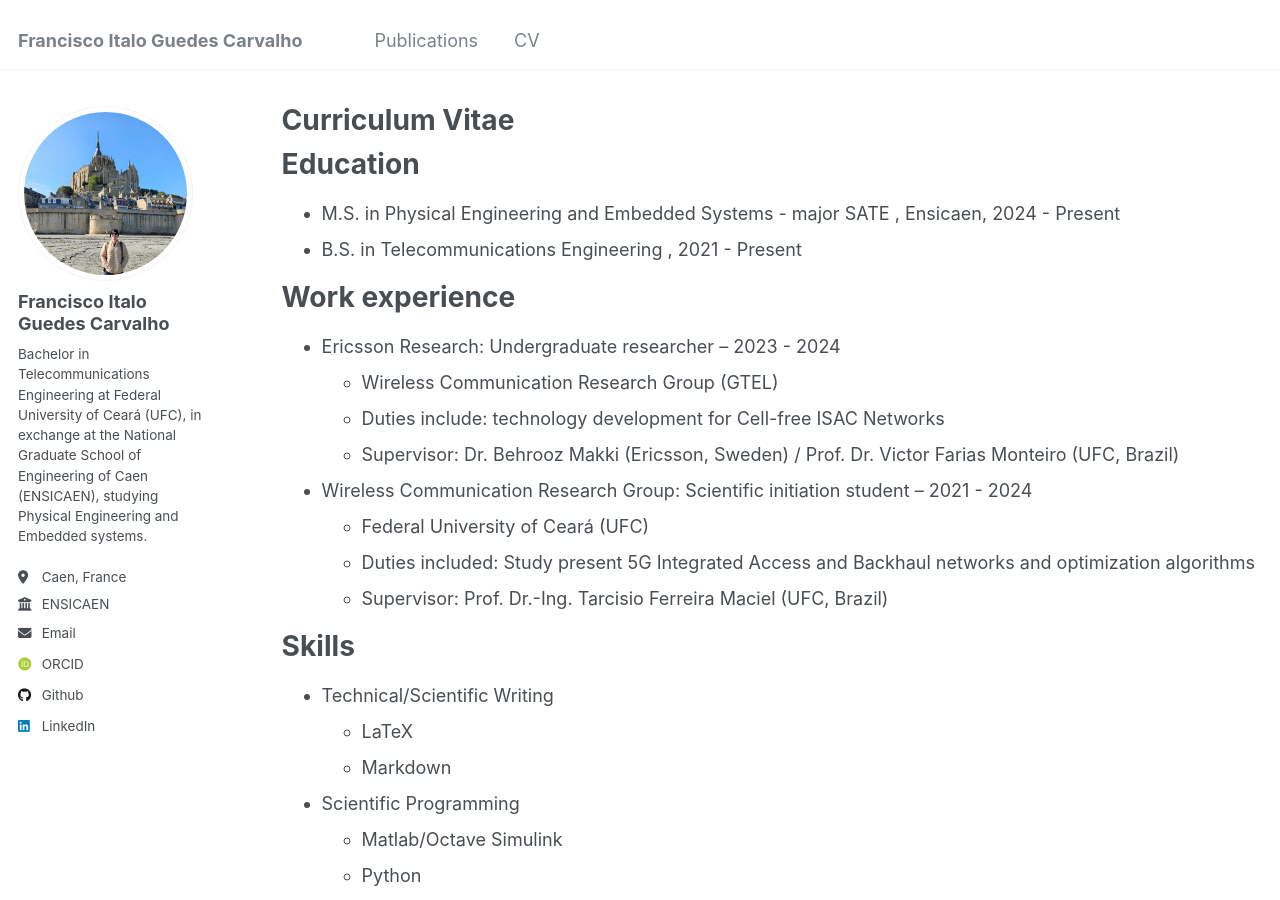
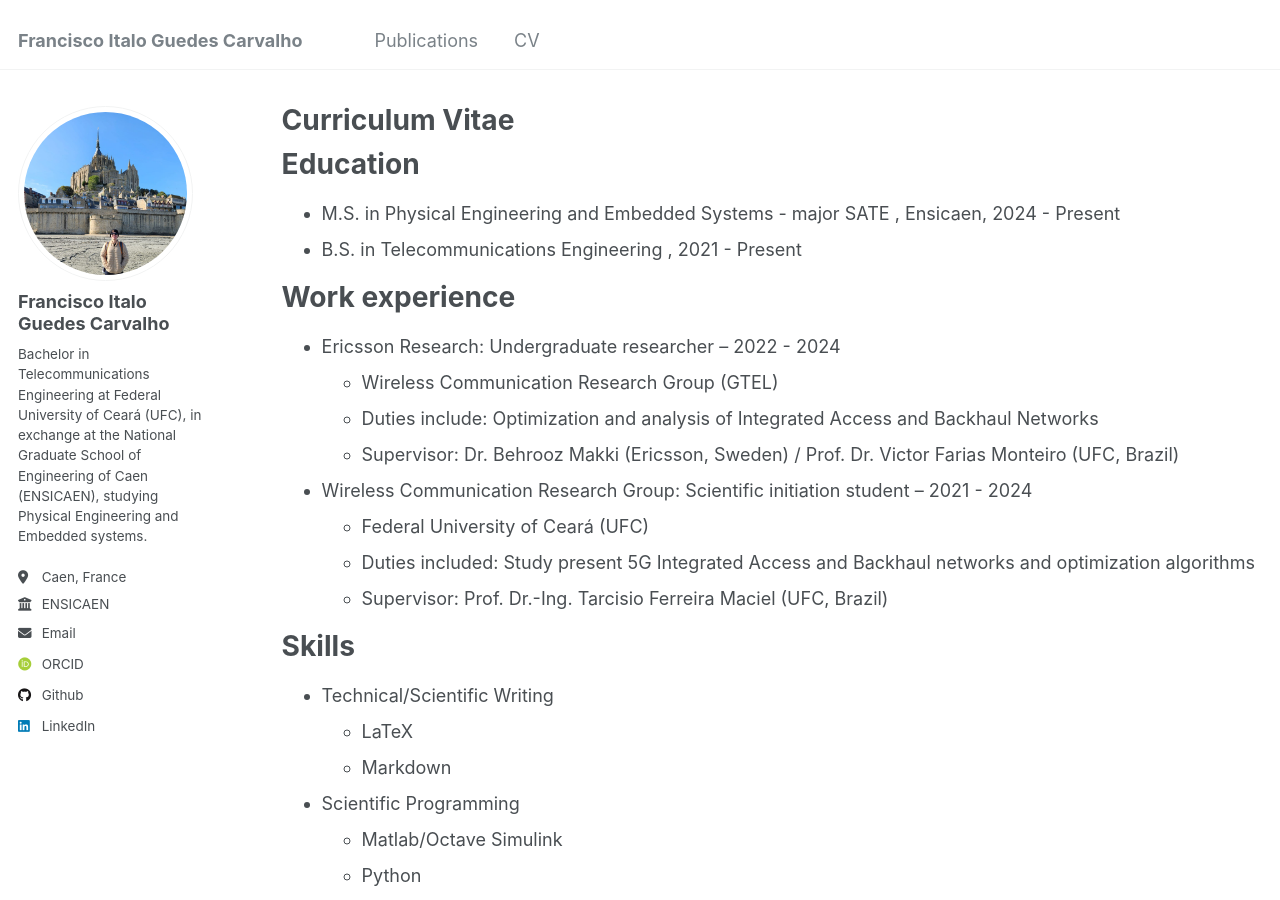
Before and after one commit to italoguedess/italoguedess.github.io, a Jekyll site: the page built from _pages/cv.md, in a window 1280 px wide and 900 px high. Built offline with Jekyll 4.4.1, drawn with Linux system fonts in a browser that asks for light colours; some web fonts are replaced.

Commit message:
Small fix in CV

```diff
--- a/_pages/cv.md
+++ b/_pages/cv.md
@@ -16,9 +16,9 @@ Education
 
 Work experience
 ======
-* Ericsson Research: Undergraduate researcher -- 2023 - 2024
+* Ericsson Research: Undergraduate researcher -- 2022 - 2024
   * Wireless Communication Research Group (GTEL)
-  * Duties include: technology development for Cell-free ISAC Networks
+  * Duties include: Optimization and analysis of Integrated Access and Backhaul Networks
   * Supervisor: Dr. Behrooz Makki (Ericsson, Sweden) / Prof. Dr. Victor Farias Monteiro (UFC, Brazil)
 
 * Wireless Communication Research Group: Scientific initiation student -- 2021 - 2024
```
